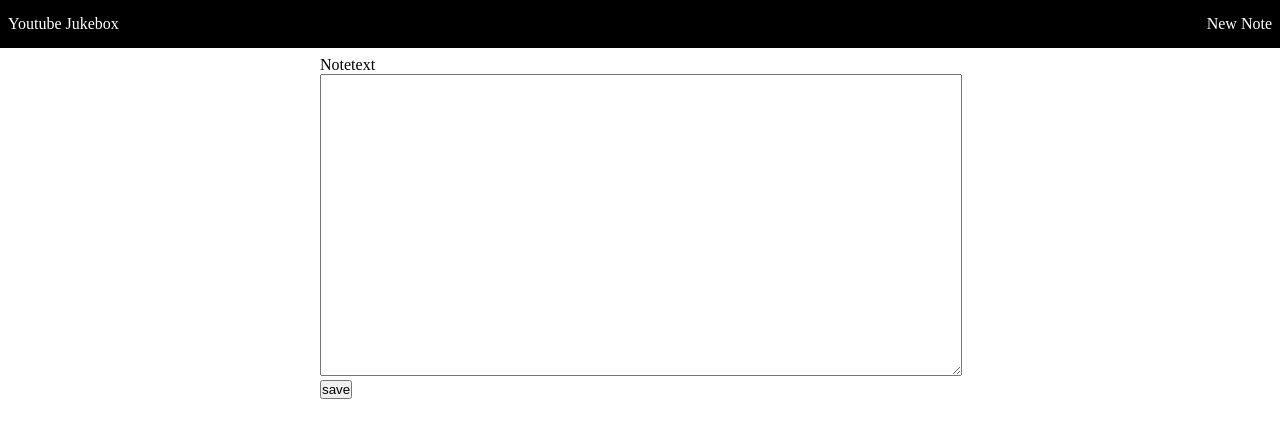
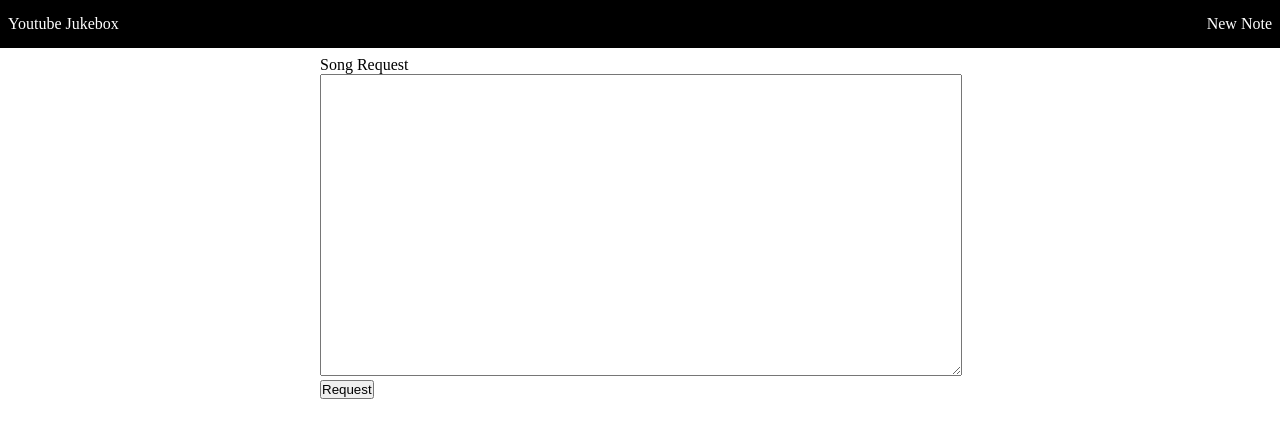
Before and after one commit to jivandabeast/youtubejukebox, a Python web app: template youtubejukebox/templates/createnote.html in a window 1280 px wide. Shown: the top 438 px of the page. Run offline with Jinja, Linux system fonts and the light colour scheme; the template is opened without the code that fills it, so the values that code supplies are empty.

Commit message:
Fix naming, and adding instructions (that don't work for some reason)

```diff
--- a/youtubejukebox/templates/createnote.html
+++ b/youtubejukebox/templates/createnote.html
@@ -3,9 +3,23 @@
 {% block content%}
     <form method="POST" class="noteform">
         <label for="notetext">
-            Notetext
+            Song Request
             <textarea name="notetext" id="notetext"></textarea>
         </label>
-        <input type="submit" name="createnote" value="save">
+        <input type="submit" name="createnote" value="Request">
     </form>
 {% endblock %}
+<body>
+    <h2 style="text-align: center;">How to Make a Request:</h2>
+    <ol>
+        <li style="text-align: left;">Look your song up on YouTube, try to find a video that contains the official audio/lyrics to ensure that there are no extra things in the song
+            <ol style="list-style-type: lower-alpha;">
+                <li style="text-align: left;">Sometimes, they like to get a little funky and add extra things into the music video that take away from the listening experience</li>
+            </ol>
+        </li>
+        <li>Copy the link to your song (you might need to click "share" on mobile)</li>
+        <li>Paste the link in the form (above)</li>
+        <li>Click "Request", the page will begin to load (this might take a few moments, just be patient)</li>
+        <li>You will be brought back to the queue, you should see your song on there!</li>
+    </ol>
+</body>
```
